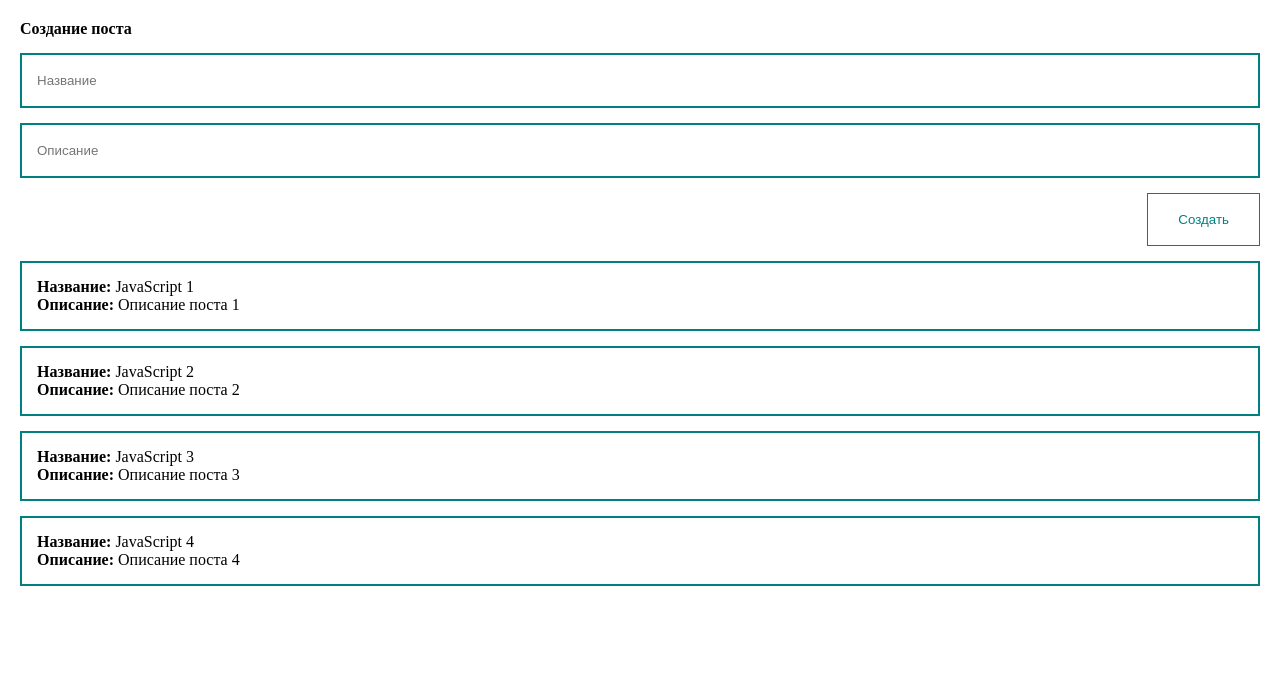
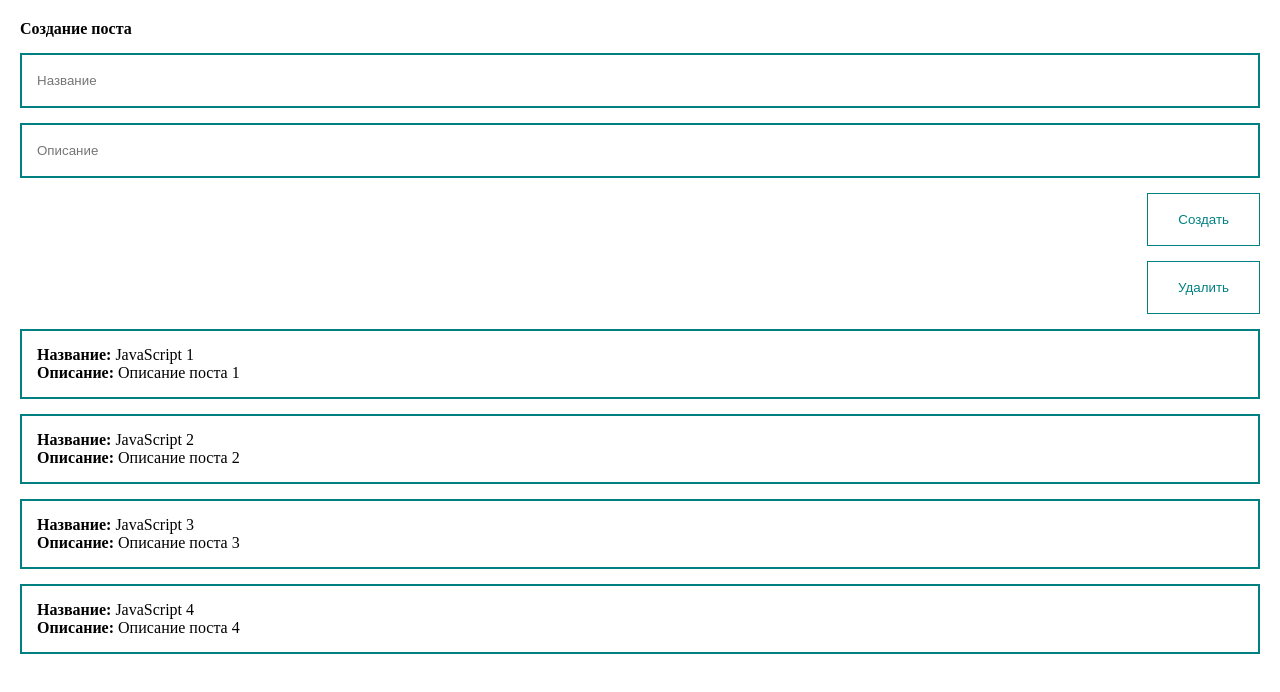
Before and after one commit to Mazitino/vue, a Vue app: page / in a window 1280 px wide. Shown: the top 692 px of the page. Built offline with nearby package versions, Linux system fonts and the light colour scheme.

Commit message:
Добавил кнопку - удалить последний пост.

```diff
--- a/src/App.vue
+++ b/src/App.vue
@@ -2,6 +2,7 @@
     <div class="app">
         <post-form
              @create="createPost"
+             @delete="deletePost"
         />
         <post-list
             :posts="posts"
@@ -32,6 +33,9 @@ export default {
     methods: {
         createPost(post){
             this.posts.push(post);
+        },
+        deletePost(post){
+            this.posts.pop();
         }
     }
 
--- a/src/components/PostForm.vue
+++ b/src/components/PostForm.vue
@@ -13,12 +13,21 @@
             type="text"
             placeholder="Описание"
         >
+
         <button
             class="btn"
             @click="createPost"
             >
                 Создать
         </button>
+
+        <button
+            class="btn"
+            @click="deletePost"
+            >
+            Удалить
+        </button>
+
     </form>
 </template>
 
@@ -40,8 +49,9 @@ export default {
                 title: '',
                 body: ''
             }
-
-
+        },
+        deletePost(){
+            this.$emit('delete', this.post)
         }
     }
 }
```
